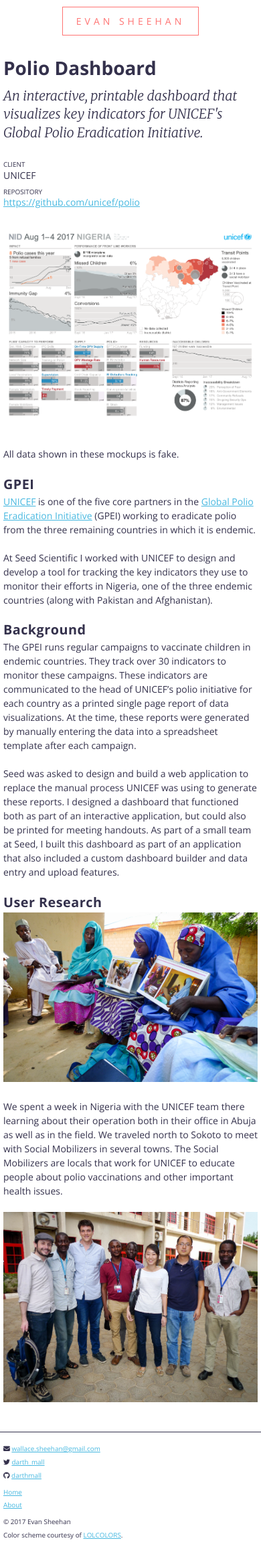
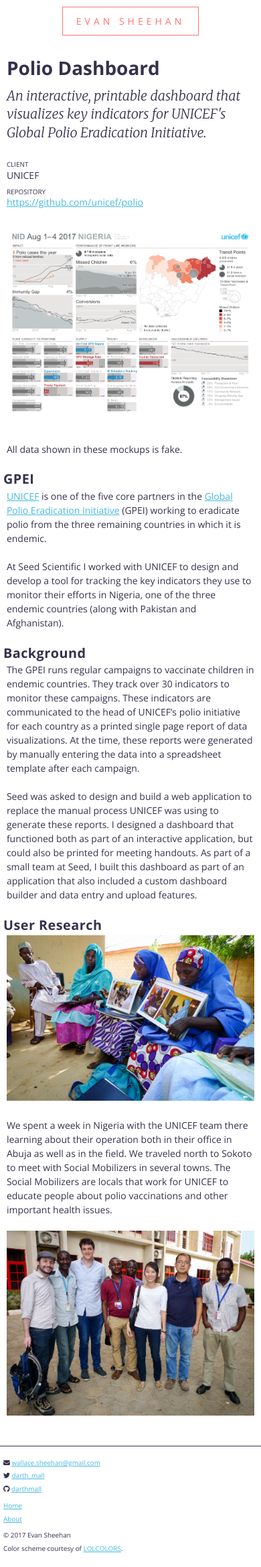
Before and after one commit to darthmall/darthmall.github.io, a Jekyll site: the page built from _projects/polio.md, in a window 390 px wide. Shown: the whole page at 67% size. Built offline with Jekyll 4.4.1, drawn with Linux system fonts in a browser that asks for light colours; nearby versions of some CDN libraries; before the commit the page ends 2318 px from its top, so only the background shows below that.

Commit message:
Increase outer margins to gutter
Give the text a little breathing room on mobile screens

```diff
--- a/_sass/typography.sass
+++ b/_sass/typography.sass
@@ -38,8 +38,8 @@
 p, dl, h1, h2, h3, aside
   line-height: $line-height
   margin-bottom: 0
-  margin-left: $gutter/2
-  margin-right: $gutter/2
+  margin-left: $gutter
+  margin-right: $gutter
 
 p + p
   margin-top: $line-height
```
